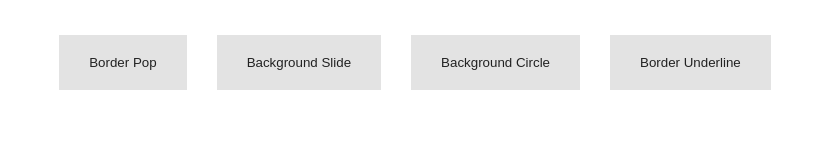
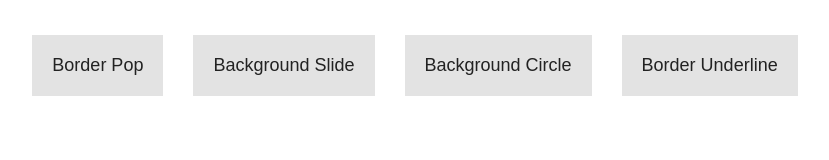
Before and after one commit to rookiebehaviour/cool-animated-buttons, a plain HTML site: page index.html in a window 1280 px wide. Shown: the whole page, without its empty margins (225-1054 px from the left). Drawn offline with Linux system fonts and the light colour scheme.

Commit message:
Changed padding and font-size on button

```diff
--- a/style.css
+++ b/style.css
@@ -14,6 +14,7 @@ body {
 }
 button {
   margin: 15px;
+  font-size: 18px;
 }
 
 .btn {
@@ -21,7 +22,7 @@ button {
   border: none;
   outline: none;
   position: relative;
-  padding: 20px 30px;
+  padding: 20px;
   background-color: var(--background-color);
   cursor: pointer;
 
```
